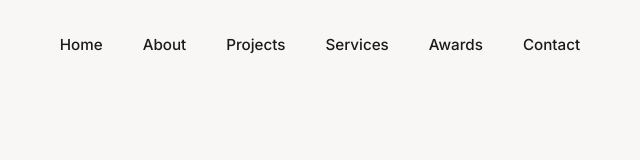
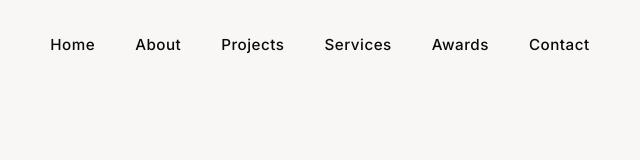
Before and after one commit to jaydhas238-beep/housethat-v3, a plain HTML site: page index.html in a window 1280 px wide. Shown: the full height of the page, 303-943 px from the left. Drawn offline with nearby package versions, Linux system fonts and the light colour scheme.

Commit message:
Update style.css

```diff
--- a/assets/css/style.css
+++ b/assets/css/style.css
@@ -206,10 +206,21 @@ p{
 }
 
 .nav-links a{
+
     position:relative;
-    font-size:.95rem;
+
+    font-family:var(--body-font);
+
+    font-size:0.95rem;
+
     font-weight:500;
-    transition:.3s;
+
+    letter-spacing:0.5px;
+
+    color:var(--black);
+
+    transition:all .35s ease;
+
 }
 
 .nav-links a::after{
```
